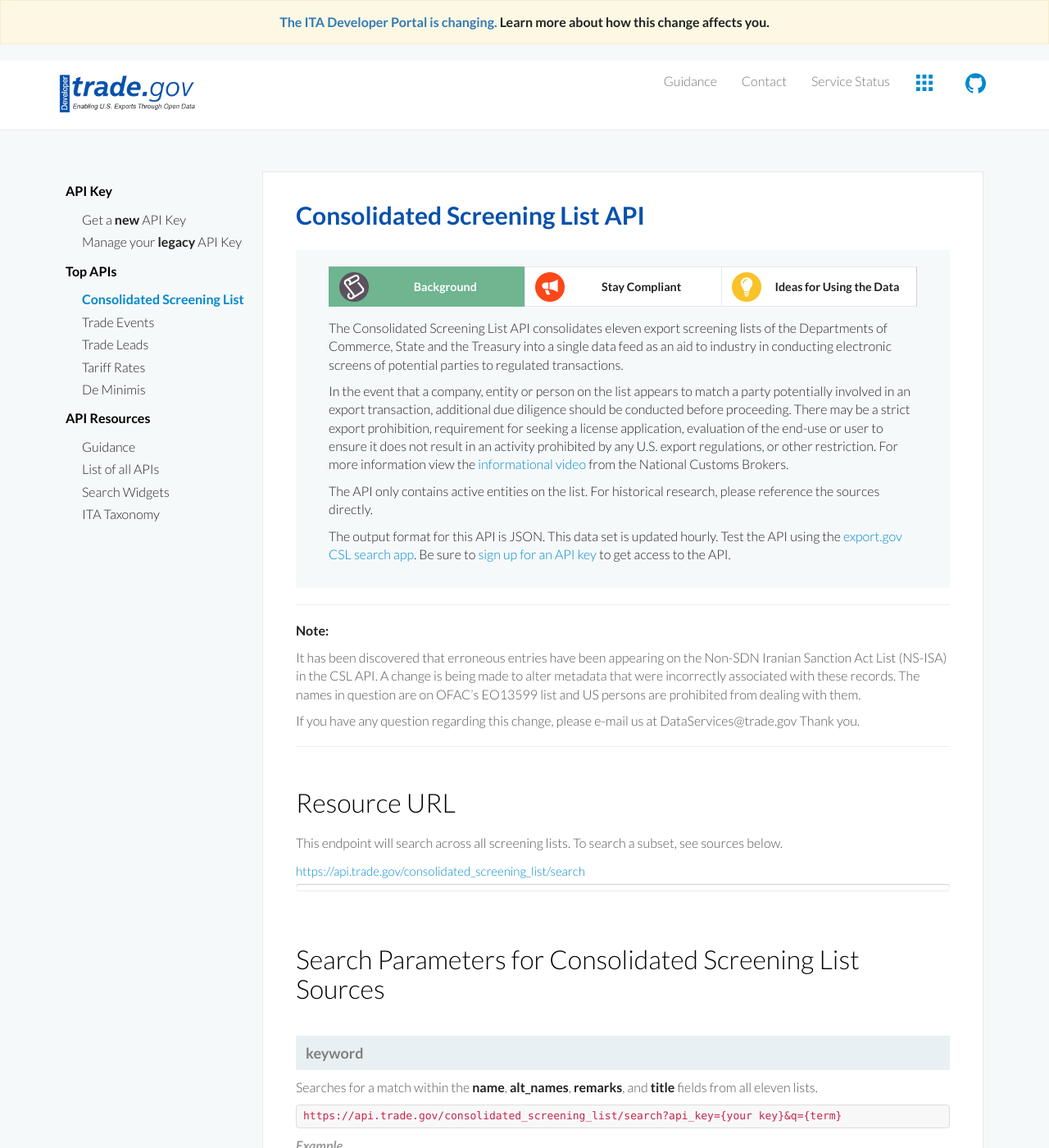
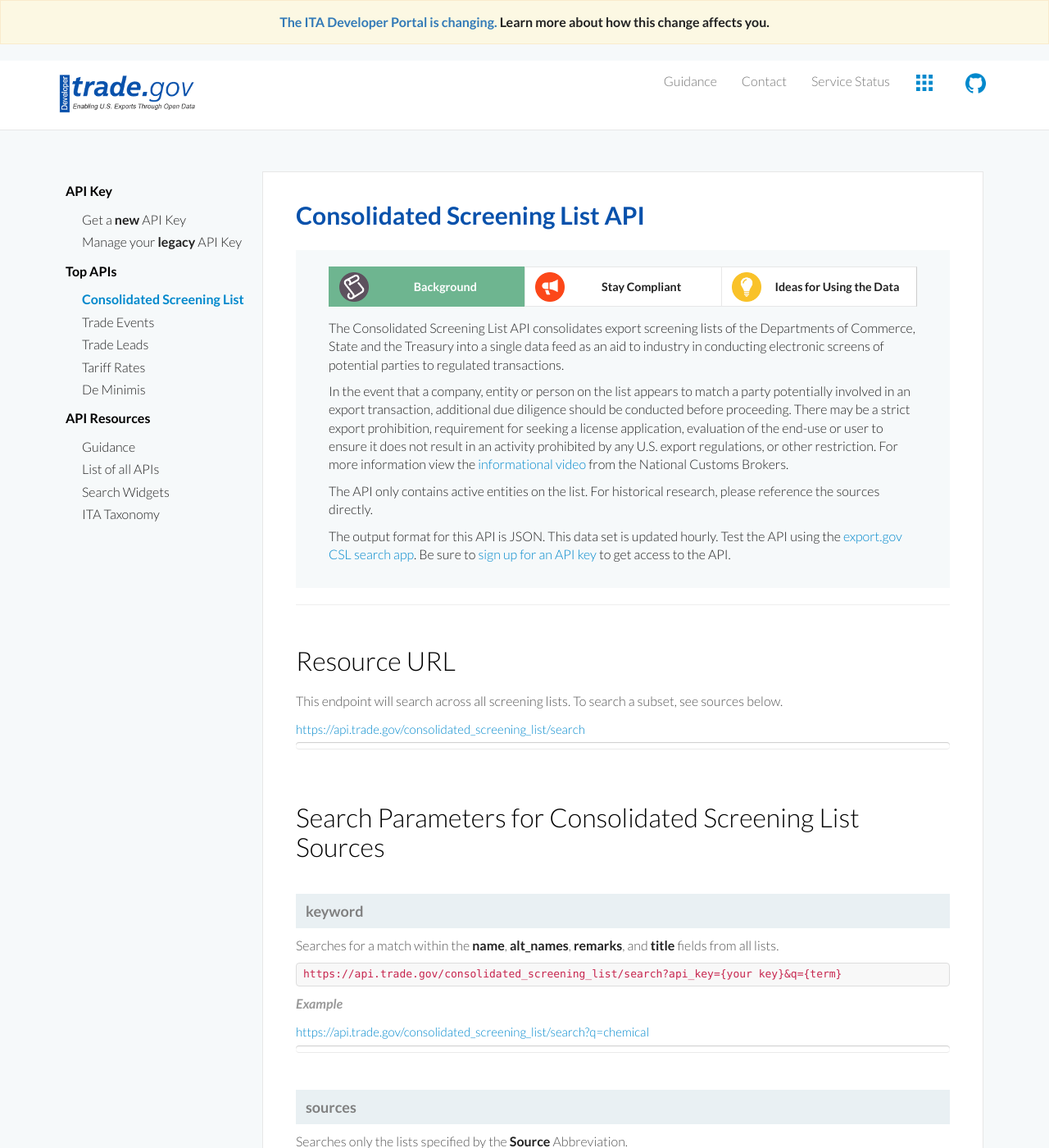
Before and after one commit to InternationalTradeAdministration/developerportal, a Jekyll site: the page built from _posts/v2/2015-02-24-csl.md, in a window 1280 px wide and 1400 px high. Shown: the whole window at 82% size. Built offline with Jekyll 4.4.1, drawn with Linux system fonts in a browser that asks for light colours; some of the changed text lies outside the part shown.

Commit message:
[ODP-792] Update CSL Documentation to remove 13599 and 561 lists (#97)

```diff
--- a/_includes/screening-list/csl-query-13599.html
+++ /dev/null
@@ -1,15 +0,0 @@
-  <div class="api-explorer">
-    <div class="query">
-    </div>
-    <div class="explorer">
-<div class="api-explorer-form">
-  <textarea class="form-control api-explorer-query autosize" rows="1" style="display:none;">{{ site.webservices_baseurl }}/consolidated_screening_list/search?api_key={{ site.apikey }}&sources=13599</textarea>
-  <button class="btn go" type="button">{{ site.webservices_baseurl }}/consolidated_screening_list/search?sources=13599</button>
-</div>
-<div class="return">
-  <div class="response api-explorer-section">
-    <pre><span class="default"></span></pre>
-  </div>
-</div>
-    </div>
-  </div>
--- a/_includes/screening-list/csl-query-561.html
+++ /dev/null
@@ -1,16 +0,0 @@
-
-  <div class="api-explorer">
-    <div class="query">
-    </div>
-    <div class="explorer">
-<div class="api-explorer-form">
-  <textarea class="form-control api-explorer-query autosize" rows="1" style="display:none;">{{ site.webservices_baseurl }}/consolidated_screening_list/search?api_key={{ site.apikey }}&sources=561</textarea>
-  <button class="btn go" type="button">{{ site.webservices_baseurl }}/consolidated_screening_list/search?sources=561</button>
-</div>
-<div class="return">
-  <div class="response api-explorer-section">
-    <pre><span class="default"></span></pre>
-  </div>
-</div>
-    </div>
-  </div>
--- a/_includes/screening-list/csl-tabs
+++ b/_includes/screening-list/csl-tabs
@@ -5,7 +5,7 @@
 <input id="step3radio" name="radio" type="radio" /><label class="last" for="step3radio"><img src="{{ site.baseurl }}/images/ideas.png" alt="ideas">Ideas for Using the Data</label>
 
 	<div class="pane" id="step1">
-		<p>The Consolidated Screening List API consolidates eleven export screening lists of the Departments of Commerce, State and the Treasury into a single data feed as an aid to industry in conducting electronic screens of potential parties to regulated transactions.</p>
+		<p>The Consolidated Screening List API consolidates export screening lists of the Departments of Commerce, State and the Treasury into a single data feed as an aid to industry in conducting electronic screens of potential parties to regulated transactions.</p>
 		<p>In the event that a company, entity or person on the list appears to match a party potentially involved in an export transaction, additional due diligence should be conducted before proceeding. There may be a strict export prohibition, requirement for seeking a license application, evaluation of the end-use or user to ensure it does not result in an activity prohibited by any U.S. export regulations, or other restriction.  For more information view the <a href="https://www.youtube.com/watch?v=OOB6kdVKH4Q">informational video</a> from the National Customs Brokers.</p>
 		<p>The API only contains active entities on the list. For historical research, please reference the sources directly.</p>
 		<p>The output format for this API is JSON. This data set is updated hourly. Test the API using the <a href="https://www.export.gov/consolidated_screening_list">export.gov CSL search app</a>. Be sure to <a href="http://api.trade.gov/">sign up for an API key</a> to get access to the API.</p>
--- a/_posts/v2/2015-02-24-csl.md
+++ b/_posts/v2/2015-02-24-csl.md
@@ -8,13 +8,6 @@ published: true
 # Consolidated Screening List API
 
 {% include screening-list/csl-tabs %}
-
----
-**Note:**
-
-It has been discovered that erroneous entries have been appearing on the Non-SDN Iranian Sanction Act List (NS-ISA) in the CSL API. A change is being made to alter metadata that were incorrectly associated with these records.  The names in question are on OFAC’s EO13599 list and US persons are prohibited from dealing with them.
-
-If you have any question regarding this change, please e-mail us at DataServices@trade.gov Thank you.
 
 ---
 
@@ -28,7 +21,7 @@ This endpoint will search across all screening lists.  To search a subset, see s
 
 ### keyword
 
-Searches for a match within the **name**, **alt_names**, **remarks**, and **title** fields from all eleven lists.
+Searches for a match within the **name**, **alt_names**, **remarks**, and **title** fields from all lists.
 
     {{ site.webservices_baseurl }}/consolidated_screening_list/search?api_key={your key}&q={term}
 
@@ -60,11 +53,9 @@ For each list, the Source Abbreviations are as follows:
    ITAR Debarred = **DTC**
 
 **Department of Treasury - Office of Foreign Assets Control**
-   Blocked Solely Pursuant to Executive Order 13599 = **13599**
    Correspondent Account or Payable-Through Account Sanctions (CAPTA) = **CAP**
    Foreign Sanctions Evaders = **FSE**
    Palestinian Legislative Council List = **PLC**
-   Part 561 List = **561**
    Sectoral Sanctions Identifications List = **SSI**
    Specially Designated Nationals = **SDN**
 
@@ -239,7 +230,7 @@ The *source_last_updated* field reflects the most recent date and time we notice
 
 The *search_performed_at* field displays the date and time of the current search in UTC.
 
-## The Eleven Screening Lists, Their Sources and Specific Fields
+## The Screening Lists, Their Sources and Specific Fields
 
 Each list returns a unique set of fields.  Where appropriate, the Consolidated Screening List normalizes the field names, such as **addresses**, **start_date**, and **federal_register_notice**.
 
@@ -376,13 +367,6 @@ This list does not have a **country** field. As such, any query where **country*
 
 ### Department of the Treasury – Office of Foreign Assets Control (OFAC)
 
-[**Blocked Solely Pursuant to Executive Order 13599 (13599)**](https://www.treasury.gov/resource-center/sanctions/Programs/Pages/13599_list.aspx)
-
-The 13599 List is a list of persons identified by OFAC as meeting the definition of the term Government of Iran or the term Iranian financial institution. Pursuant to Executive Order 13599, the property and interests in property of persons included on this list, as well as property such as vessels identified on this list, must be blocked if they are in or come within the United States or if they are in or come within the possession or control of a U.S. person, wherever located.
-
-**_Example_**
-
-{% include screening-list/csl-query-13599.html %}
 
 [**Correspondent Account or Payable-Through Account Sanctions (CAPTA)**](https://www.treasury.gov/resource-center/sanctions/SDN-List/Pages/capta_list.aspx)
 
@@ -423,14 +407,6 @@ Parties who may be prohibited from export transactions based on OFAC’s regulat
 **_Example_**
 
 {% include screening-list/csl-query-sdn.html %}
-
-[**Part 561 List (561)**](http://www.treasury.gov/resource-center/sanctions/programs/pages/iran.aspx#part561)
-
-The Part 561 List includes the names of foreign financial Institutions that are subject to sanctions, certain prohibitions, or strict conditions before a U.S. company may do business with them.
-
-**_Example_**
-
-{% include screening-list/csl-query-561.html %}
 
 **Fields for all Treasury Lists:**
 
@@ -479,6 +455,6 @@ OFAC provides [further documentation](http://www.treasury.gov/resource-center/sa
 
 ##  ITA’s Process for Consolidating the Screening Lists
 
-ITA’s data services platform imports each of the eleven screening lists once every hour.  It then consolidates the lists based on common field types such as name, federal_register_notice, and start_date.  Not all lists contain the same fields so some search results may include more detail than others depending upon the Source agency.  Once the data services platform consolidates the lists, it publishes the [CSL API endpoint](http://api.govwizely.com/consolidated_screening_list/search).
+ITA’s data services platform imports each of the screening lists once every hour.  It then consolidates the lists based on common field types such as name, federal_register_notice, and start_date.  Not all lists contain the same fields so some search results may include more detail than others depending upon the Source agency.  Once the data services platform consolidates the lists, it publishes the [CSL API endpoint](http://api.govwizely.com/consolidated_screening_list/search).
 
 There can be a time lag of up to one hour between the time a Source has updated a screening list and when that update appears in the Consolidated Screening List API. Furthermore, the Consolidated Screening List API is not the system of record for these screening lists.  Developers should strongly encourage users to refer to the website of the source agency for further instructions when finding a potential match.  Links to these websites are found above as well as in the “Source List URL” and “Source Information URL” fields that accompany each party returned in the API.
--- a/api/consolidated-screening-lists.json
+++ b/api/consolidated-screening-lists.json
@@ -2,7 +2,7 @@
     "swagger": "2.0",
     "info": {
         "title": "Consolidated Screening List API",
-        "description": "The Consolidated Screening List API consolidates eleven export screening lists of the Departments of Commerce, State and the Treasury into a single data feed as an aid to industry in conducting electronic screens of potential parties to regulated transactions.",
+        "description": "The Consolidated Screening List API consolidates export screening lists of the Departments of Commerce, State and the Treasury into a single data feed as an aid to industry in conducting electronic screens of potential parties to regulated transactions.",
         "version": "2.0.0"
     },
     "host": "api.trade.gov",
@@ -17,7 +17,7 @@
         "/consolidated_screening_list/search": {
             "get": {
                 "summary": "Consolidated Screening List API",
-                "description": "The Consolidated Screening List API consolidates eleven export screening lists of the Departments of Commerce, State and the Treasury into a single data feed as an aid to industry in conducting electronic screens of potential parties to regulated transactions.",
+                "description": "The Consolidated Screening List API consolidates export screening lists of the Departments of Commerce, State and the Treasury into a single data feed as an aid to industry in conducting electronic screens of potential parties to regulated transactions.",
                 "parameters": [
                     {
                         "name": "keyword",
```
